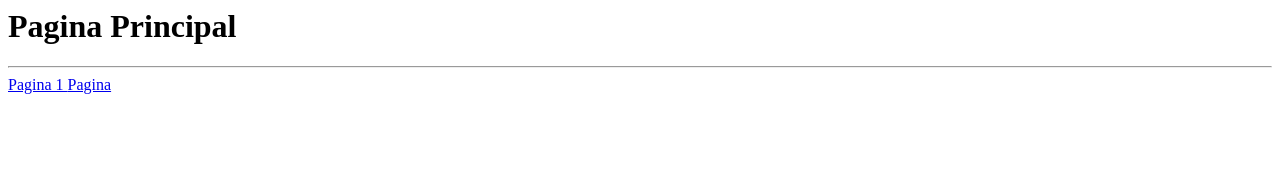
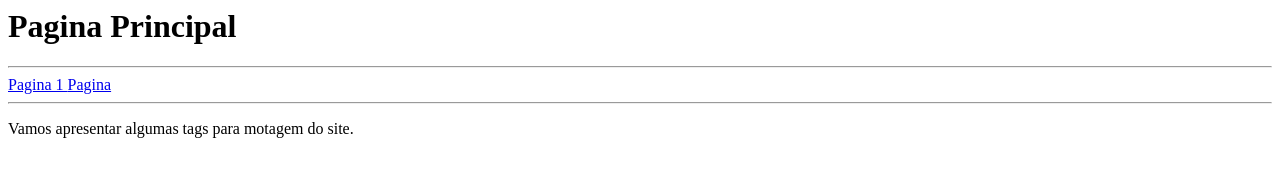
Before and after one commit to orlandogomesinfor/html, a plain HTML site: page index.html in a window 1280 px wide. Drawn offline with Linux system fonts and the light colour scheme.

Commit message:
Alteração no index.html, conteúdo inicial 300123

```diff
--- a/index.html
+++ b/index.html
@@ -7,6 +7,7 @@
  <hr>
 <a href="pagina1.html">Pagina 1 </a>
 <a href="pagina2.html">Pagina  </a>
-
-</body>
-</htnl>
+<hr>
+<p>Vamos apresentar algumas tags para motagem do site.</p
+<body>
+</html>
```
